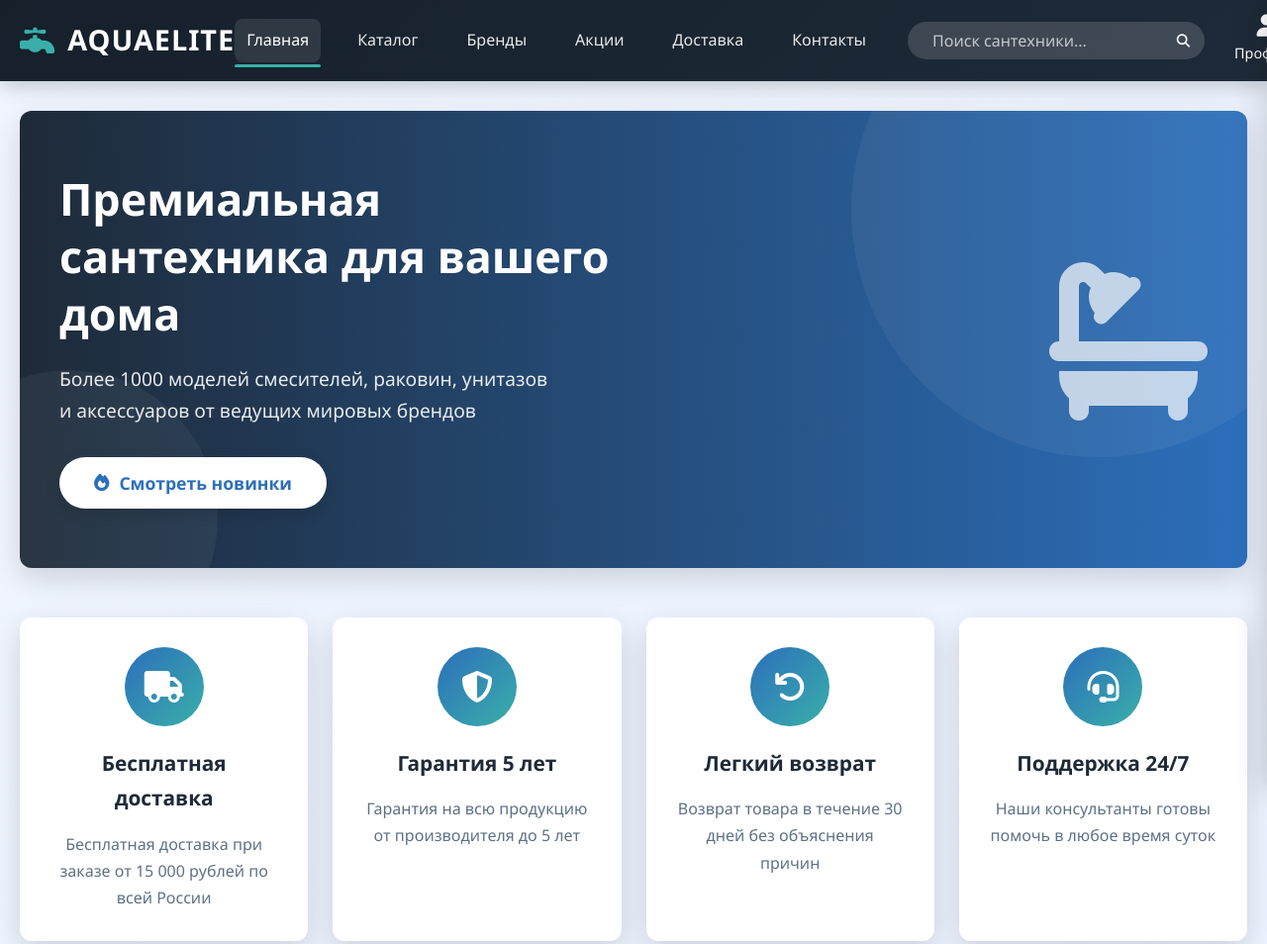
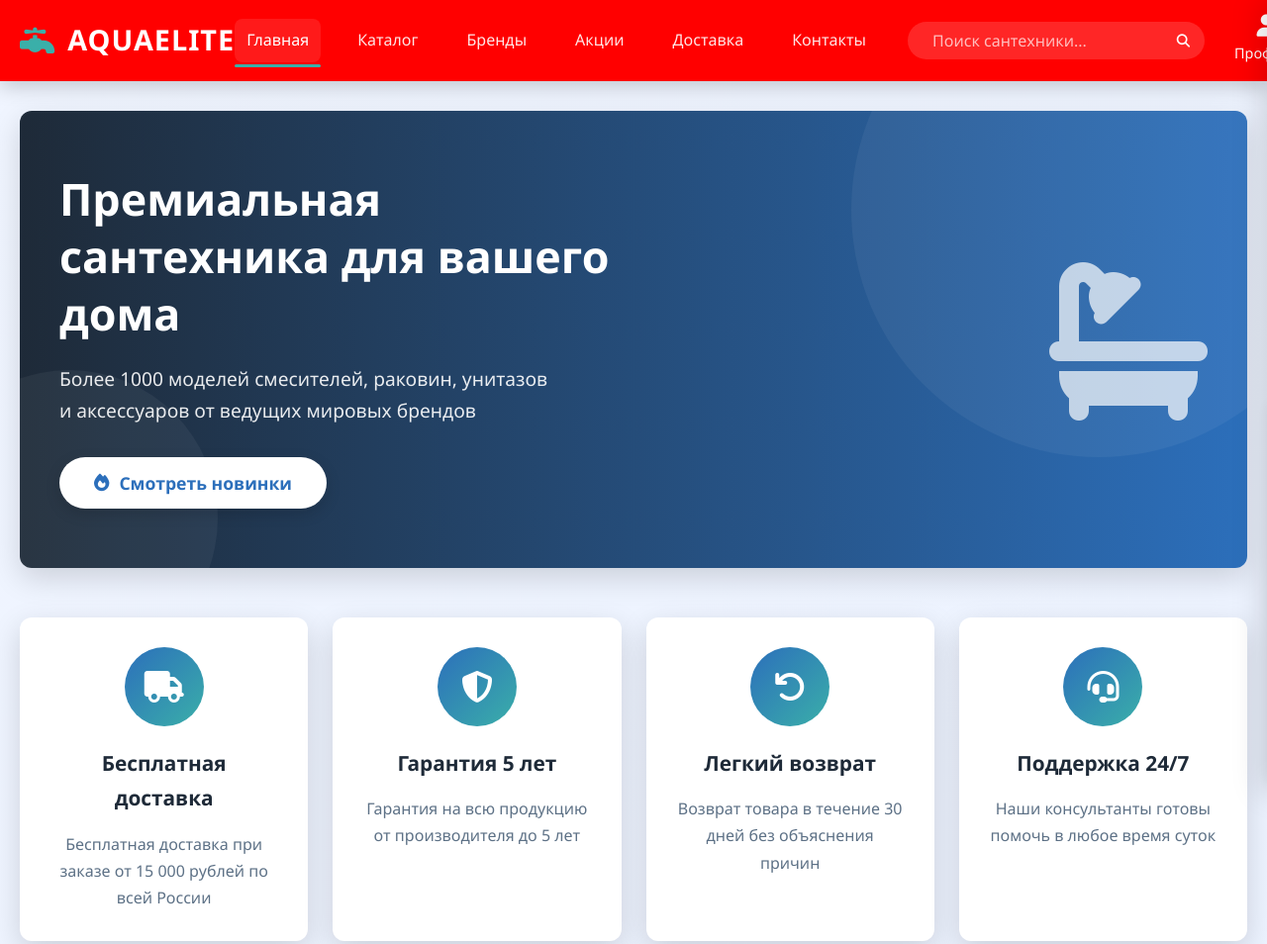
Before and after one commit to xazoreeeeeeeed/sitik, a plain HTML site: page index.html in a window 1280 px wide. Shown: the top 954 px of the page at 99% size. Drawn offline with Linux system fonts and the light colour scheme.

Commit message:
Update index.html

```diff
--- a/index.html
+++ b/index.html
@@ -29,9 +29,7 @@
             font-family: 'Segoe UI', Tahoma, Geneva, Verdana, sans-serif;
         }
 
-        header {
-            background-color: red;
-        }
+
         body {
             background: linear-gradient(135deg, #f0f5ff 0%, #e8f0ff 100%);
             color: var(--dark);
@@ -45,11 +43,12 @@
             max-width: 1600px;
             margin: 0 auto;
             padding: 0 20px;
+
         }
 
         /* Header Styles */
         header {
-            background: linear-gradient(135deg, var(--dark-alt), var(--dark));
+            background-color: red;
             color: white;
             padding: 15px 0;
             box-shadow: 0 5px 20px rgba(0, 0, 0, 0.2);
```
